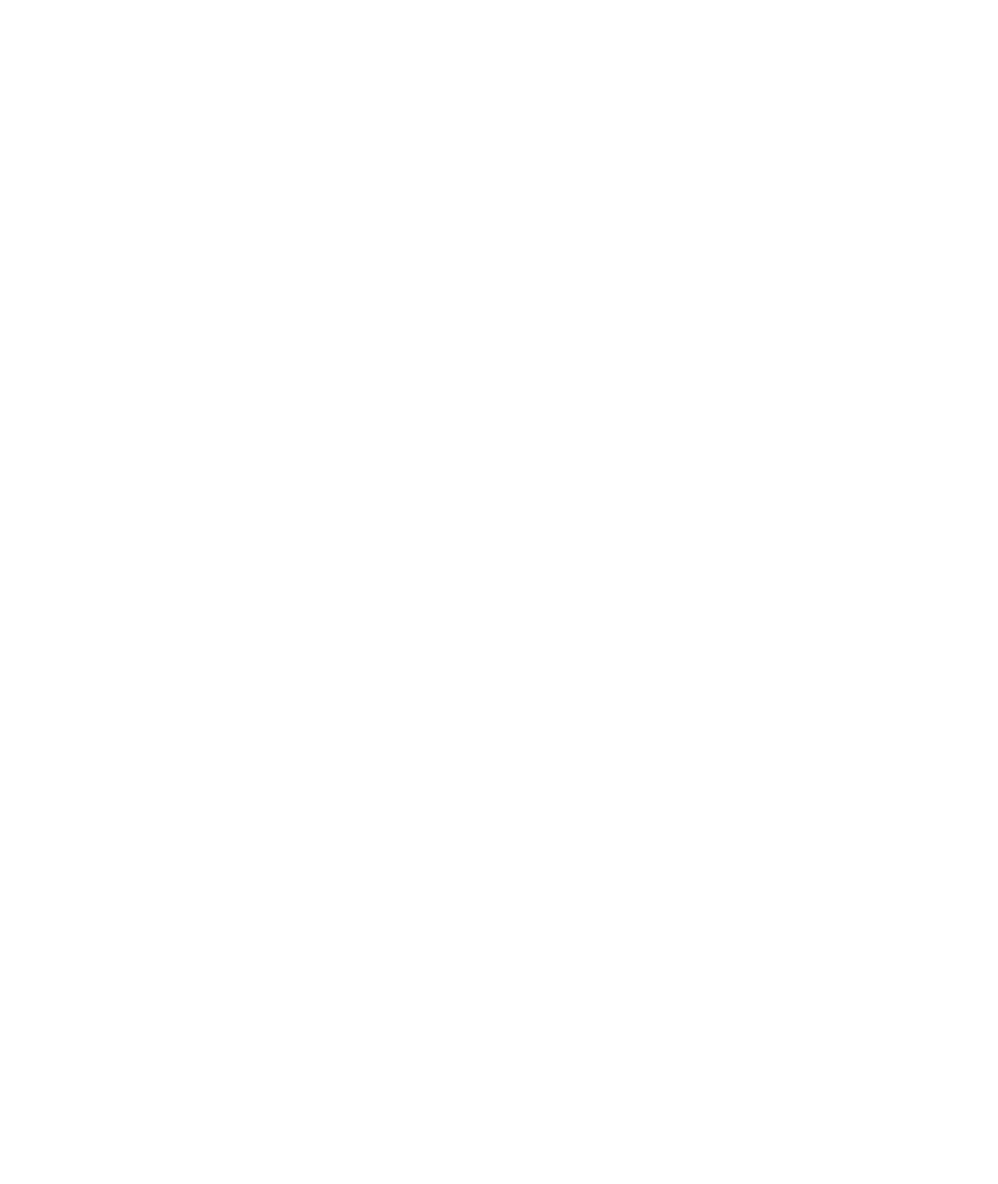
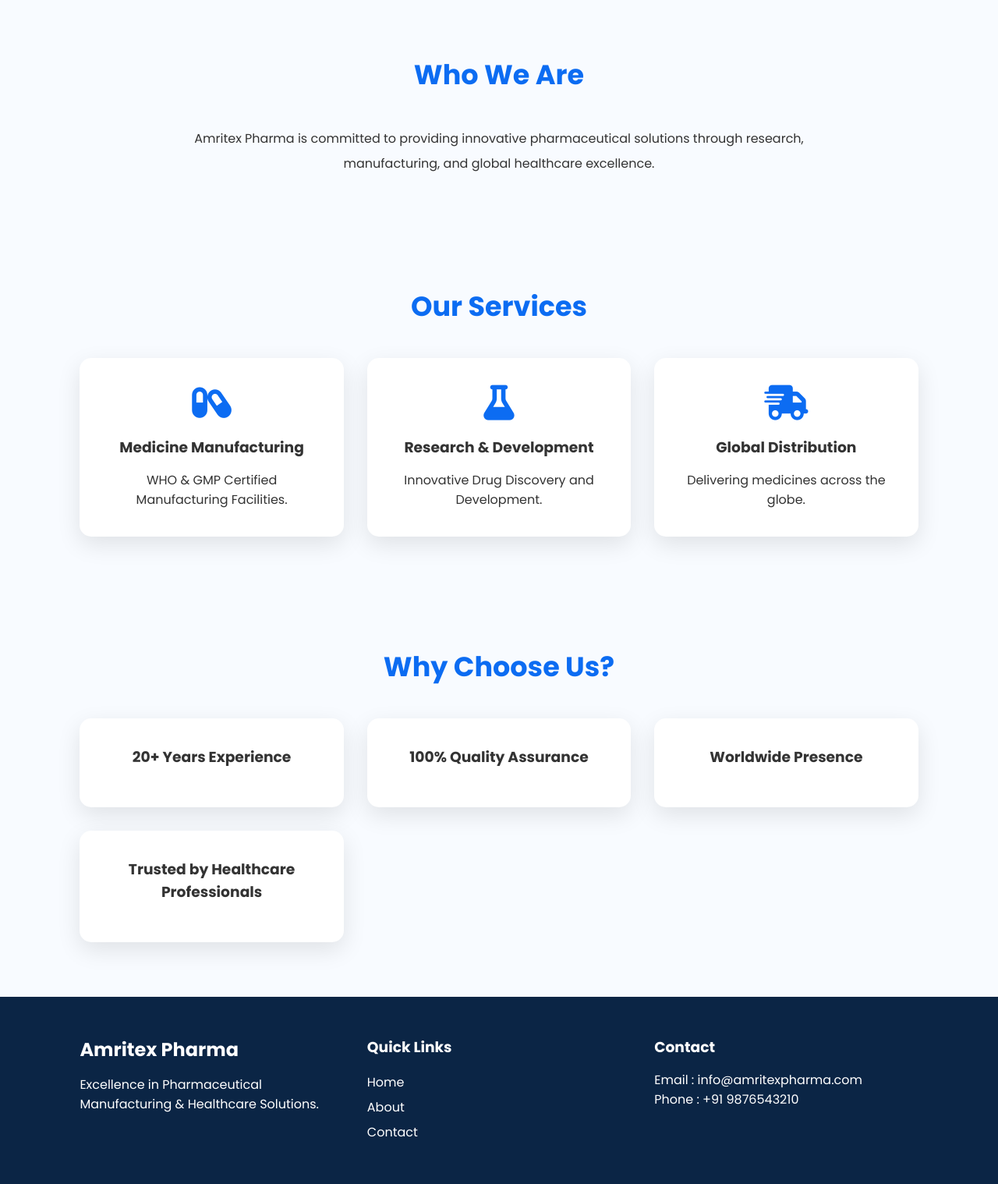
Before and after one commit to atul2501/Amritex, a Django app: page / in a window 1280 px wide. Before the commit the part shown is empty. Shown: the part 799-2317 px from the top of the page at 78% size. Before the commit the page ends 69 px from the top, so only its background shows below. Run offline with Django 5.2, Linux system fonts and the light colour scheme; some libraries are stand-ins or nearby versions.

Commit message:
added more html code

```diff
--- a/Amritex/Amritex/urls.py
+++ b/Amritex/Amritex/urls.py
@@ -20,7 +20,7 @@ from . import views
 
 urlpatterns = [
     path('',views.home,name='Home'),
-    path('/about',views.about,name='About'),
-    path('/contact',views.contact,name="Contact"),
+    path('about/',views.about,name='About'),
+    path('contact/',views.contact,name="Contact"),
 
 ]
--- a/Amritex/static/css/style.css
+++ b/Amritex/static/css/style.css
@@ -1,5 +1,155 @@
-body {
-    background-color: #161616;
-    font-family:Arial,sans-serif;
-    color:#fff;
+*{
+    margin:0;
+    padding:0;
+    box-sizing:border-box;
+    font-family:'Poppins',sans-serif;
 }
+
+body{
+    background:#f8fbff;
+    color:#333;
+}
+
+/* NAVBAR */
+
+.navbar{
+    display:flex;
+    justify-content:space-between;
+    align-items:center;
+    padding:18px 8%;
+    background:#0c6cf2;
+    color:white;
+    position:sticky;
+    top:0;
+}
+
+.logo{
+    font-size:28px;
+    font-weight:bold;
+}
+
+.logo i{
+    margin-right:10px;
+}
+
+nav a{
+    color:white;
+    text-decoration:none;
+    margin-left:25px;
+    font-weight:500;
+    transition:.3s;
+}
+
+nav a:hover{
+    color:#FFD54F;
+}
+
+/* HERO */
+
+.hero{
+    height:90vh;
+    display:flex;
+    align-items:center;
+    padding-left:8%;
+    background:linear-gradient(rgba(5,40,80,.75),rgba(5,40,80,.75)),
+    url("https://images.unsplash.com/photo-1582719478250-c89cae4dc85b?auto=format&fit=crop&w=1400&q=80");
+    background-size:cover;
+    color:white;
+}
+
+.hero h1{
+    font-size:58px;
+    margin-bottom:20px;
+}
+
+.hero p{
+    width:550px;
+    line-height:1.8;
+    margin-bottom:30px;
+}
+
+.btn{
+    padding:14px 35px;
+    background:#00C853;
+    color:white;
+    text-decoration:none;
+    border-radius:40px;
+    transition:.3s;
+}
+
+.btn:hover{
+    background:#009624;
+}
+
+/* SECTION */
+
+section{
+    padding:70px 8%;
+}
+
+section h2{
+    text-align:center;
+    margin-bottom:40px;
+    color:#0c6cf2;
+    font-size:35px;
+}
+
+.about p{
+    max-width:900px;
+    margin:auto;
+    text-align:center;
+    line-height:2;
+}
+
+/* CARDS */
+
+.cards{
+    display:grid;
+    grid-template-columns:repeat(auto-fit,minmax(250px,1fr));
+    gap:30px;
+}
+
+.card{
+    background:white;
+    padding:35px;
+    border-radius:15px;
+    text-align:center;
+    box-shadow:0 10px 30px rgba(0,0,0,.1);
+    transition:.3s;
+}
+
+.card:hover{
+    transform:translateY(-10px);
+}
+
+.card i{
+    font-size:45px;
+    color:#0c6cf2;
+    margin-bottom:20px;
+}
+
+.card h3{
+    margin-bottom:15px;
+}
+
+/* FOOTER */
+
+footer{
+    background:#0b2545;
+    color:white;
+    display:grid;
+    grid-template-columns:repeat(auto-fit,minmax(250px,1fr));
+    gap:30px;
+    padding:50px 8%;
+}
+
+footer a{
+    color:white;
+    text-decoration:none;
+    line-height:2;
+}
+
+footer h2,
+footer h3{
+    margin-bottom:15px;
+}
--- /dev/null
+++ b/Amritex/templates/base.html
@@ -0,0 +1,119 @@
+{% load static %}
+<!DOCTYPE html>
+<html lang="en">
+<head>
+    <meta charset="UTF-8">
+    <meta name="viewport" content="width=device-width, initial-scale=1.0">
+
+    <title>{% block title %}Amritex Pharma{% endblock %}</title>
+
+    <link rel="stylesheet" href="{% static 'css/style.css' %}">
+
+    <!-- Google Font -->
+    <link href="https://fonts.googleapis.com/css2?family=Poppins:wght@300;400;500;600;700&display=swap" rel="stylesheet">
+
+    <!-- Font Awesome -->
+    <link rel="stylesheet"
+    href="https://cdnjs.cloudflare.com/ajax/libs/font-awesome/6.6.0/css/all.min.css">
+</head>
+
+<body>
+
+<!-- ================= NAVBAR ================= -->
+
+<header class="navbar">
+
+    <div class="logo">
+        <i class="fa-solid fa-heart-pulse"></i>
+        <span>Amritex Pharma</span>
+    </div>
+
+    <nav>
+
+        <a href="/">Home</a>
+
+        <a href="{% url 'About' %}">
+            About
+        </a>
+
+        <a href="{% url 'Contact' %}">
+            Contact
+        </a>
+
+        <a href="#">Products</a>
+
+        <a href="#">Research</a>
+
+    </nav>
+
+</header>
+
+
+<!-- ================= HERO ================= -->
+
+<section class="hero">
+
+    <div class="hero-content">
+
+        <h1>
+            Advancing Healthcare<br>
+            Improving Lives
+        </h1>
+
+        <p>
+            Delivering trusted pharmaceutical products with
+            innovation, quality, and care for a healthier tomorrow.
+        </p>
+
+        <a href="#" class="btn">
+            Explore Products
+        </a>
+
+    </div>
+
+</section>
+
+<!-- ================= CONTENT ================= -->
+
+{% block content %}
+
+{% endblock %}
+
+<!-- ================= FOOTER ================= -->
+
+<footer>
+
+    <div>
+
+        <h2>Amritex Pharma</h2>
+
+        <p>
+            Excellence in Pharmaceutical Manufacturing &
+            Healthcare Solutions.
+        </p>
+
+    </div>
+
+    <div>
+
+        <h3>Quick Links</h3>
+
+        <a href="/">Home</a><br>
+        <a href="{% url 'About' %}">About</a><br>
+        <a href="{% url 'Contact' %}">Contact</a>
+
+    </div>
+
+    <div>
+
+        <h3>Contact</h3>
+
+        <p>Email : info@amritexpharma.com</p>
+        <p>Phone : +91 9876543210</p>
+
+    </div>
+
+</footer>
+
+</body>
+</html>
--- a/Amritex/templates/index.html
+++ b/Amritex/templates/index.html
@@ -1,22 +1,95 @@
-{% load static %}
-<!DOCTYPE html>
-<html lang="en">
-<head>
-    <meta charset="UTF-8">
-    <meta name="viewport" content="width=device-width, initial-scale=1.0">
+{% extends 'base.html' %}
 
-    <title>{% block title %}Amritex Pharma{% endblock %}</title>
-    <link rel="stylesheet" hredf=""{% static 'css/style.css' %}">
-</head>
-<body>
+{% block title %}
+Home
+{% endblock %}
 
-    <header>
-        <h2>Amritex Pharma</h2>
-        <hr>
-    </header>
+{% block content %}
 
-    {% block content %}
-    {% endblock %}
+<section class="about">
 
-</body>
-</html>
+    <h2>Who We Are</h2>
+
+    <p>
+        Amritex Pharma is committed to providing innovative
+        pharmaceutical solutions through research,
+        manufacturing, and global healthcare excellence.
+    </p>
+
+</section>
+
+
+<section class="services">
+
+    <h2>Our Services</h2>
+
+    <div class="cards">
+
+        <div class="card">
+
+            <i class="fa-solid fa-capsules"></i>
+
+            <h3>Medicine Manufacturing</h3>
+
+            <p>
+                WHO & GMP Certified Manufacturing Facilities.
+            </p>
+
+        </div>
+
+        <div class="card">
+
+            <i class="fa-solid fa-flask"></i>
+
+            <h3>Research & Development</h3>
+
+            <p>
+                Innovative Drug Discovery and Development.
+            </p>
+
+        </div>
+
+        <div class="card">
+
+            <i class="fa-solid fa-truck-fast"></i>
+
+            <h3>Global Distribution</h3>
+
+            <p>
+                Delivering medicines across the globe.
+            </p>
+
+        </div>
+
+    </div>
+
+</section>
+
+
+<section class="why">
+
+    <h2>Why Choose Us?</h2>
+
+    <div class="cards">
+
+        <div class="card">
+            <h3>20+ Years Experience</h3>
+        </div>
+
+        <div class="card">
+            <h3>100% Quality Assurance</h3>
+        </div>
+
+        <div class="card">
+            <h3>Worldwide Presence</h3>
+        </div>
+
+        <div class="card">
+            <h3>Trusted by Healthcare Professionals</h3>
+        </div>
+
+    </div>
+
+</section>
+
+{% endblock %}
```
Also changed, not shown: Amritex/templates/contact.html (added), Amritex/templates/dashboard.html (added), Amritex/templates/login.html (added), Amritex/templates/register.html (added).
